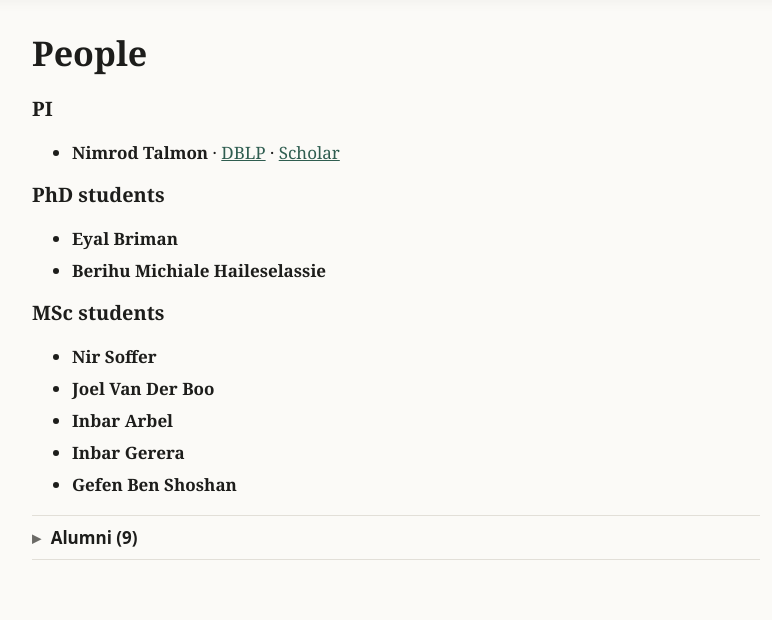
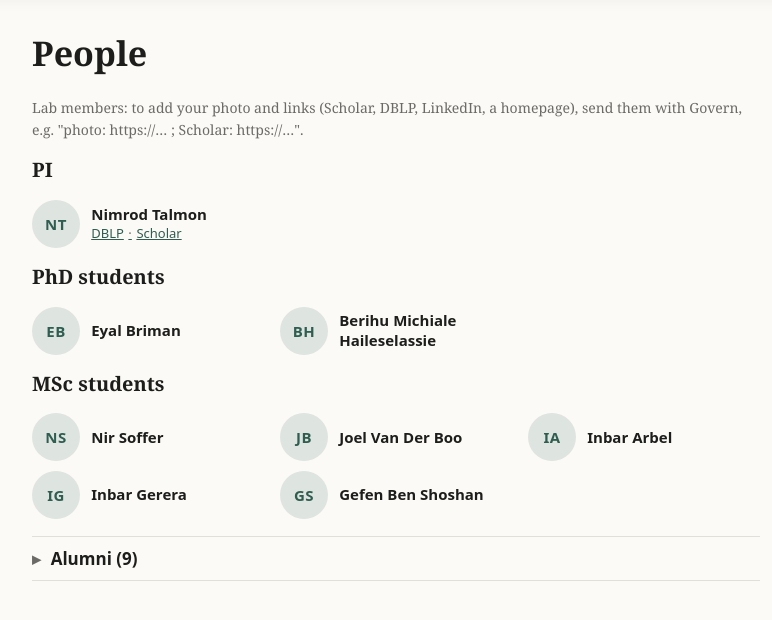
Before and after one commit to nimrodtalmon/BGULAB, a FastAPI app: page /people in a window 1280 px wide. Shown: the part 59-679 px from the top of the page, without its empty margins (244-1016 px from the left). Run offline with FastAPI, Linux system fonts and the light colour scheme.

Commit message:
round 6: #13 People: photos and links per member (sent via Govern)
Co-Authored-By: Claude Opus 5.5 <noreply@anthropic.com>
Claude-Session: https://claude.ai/code/session_01T3CF96pWiEVUTqUtpP8yA2

```diff
--- a/content/people.yaml
+++ b/content/people.yaml
@@ -1,5 +1,7 @@
 # People of the Digital Cooperation Lab (shown on /people, grouped by role).
 # Within a role, list order is seniority: earliest first; append new people.
+# Optional per person: photo (an image URL) and links (label: URL), sent by
+# each member via Govern.
 present:
   - name: Nimrod Talmon
     slug: nimrod-talmon
--- a/static/style.css
+++ b/static/style.css
@@ -124,7 +124,17 @@ section { margin-top: 2.5rem; }
   justify-self: start; background: var(--accent); color: var(--accent-fg);
   border: 0; border-radius: 4px; padding: .5rem 1.2rem; font: inherit; font-weight: 600; cursor: pointer;
 }
-.people li { margin-bottom: .3rem; }
+.people { list-style: none; padding: 0; display: grid; grid-template-columns: repeat(auto-fill, minmax(230px, 1fr)); gap: .6rem 1rem; }
+.person { display: flex; align-items: center; gap: .7rem; font-family: system-ui, sans-serif; font-size: 15px; line-height: 1.3; }
+.avatar { width: 48px; height: 48px; border-radius: 50%; object-fit: cover; flex: none; }
+.avatar.initials {
+  display: grid; place-items: center; font: 600 15px system-ui, sans-serif; letter-spacing: .03em;
+  color: var(--accent); background: color-mix(in srgb, var(--accent) 14%, var(--bg));
+}
+.person-links { display: block; font-size: 13px; }
+.person-links a + a::before { content: "·"; color: var(--muted); margin: 0 .35em; }
+.past li { margin-bottom: .2rem; }
+.small { font-size: 14px; }
 .people-group { margin: 1rem 0 .3rem; }
 details { border-top: 1px solid var(--line); padding: .4rem 0; }
 details:last-of-type { border-bottom: 1px solid var(--line); }
--- a/templates/people.html
+++ b/templates/people.html
@@ -1,12 +1,18 @@
 {% extends "base.html" %}
 {% block main %}
 <h1>People</h1>
+<p class="muted small">Lab members: to add your photo and links (Scholar, DBLP, LinkedIn, a homepage),
+send them with Govern, e.g. "photo: https://… ; Scholar: https://…".</p>
 {% for heading, group in people.present_groups %}
 <h3 class="people-group">{{ heading }}</h3>
 <ul class="people">
 {% for p in group %}
-  <li><strong>{{ p.name }}</strong>{% if heading == "Other" %} — {{ p.role }}{% endif %}
-    {% for label, url in (p.links or {}).items() %} · <a href="{{ url }}">{{ label }}</a>{% endfor %}
+  <li class="person">
+    {% if p.photo %}<img class="avatar" src="{{ p.photo }}" alt="" loading="lazy">
+    {% else %}<span class="avatar initials" aria-hidden="true">{{ p.name.split()[0][0] }}{{ p.name.split()[-1][0] }}</span>{% endif %}
+    <span><strong>{{ p.name }}</strong>{% if heading == "Other" %} — {{ p.role }}{% endif %}
+      {% if p.links %}<span class="person-links">{% for label, url in p.links.items() %}<a href="{{ url }}">{{ label }}</a>{% endfor %}</span>{% endif %}
+    </span>
   </li>
 {% endfor %}
 </ul>
@@ -16,7 +22,7 @@
 <summary>Alumni ({{ people.past | length }})</summary>
 {% for heading, group in people.past_groups %}
 <h4 class="people-group">{{ heading }}</h4>
-<ul class="people">
+<ul class="past">
 {% for p in group %}
   <li>{{ p.name }}{% if heading == "Other" %} — {{ p.role }}{% endif %}{% if p.now %} (now: {{ p.now }}){% endif %}</li>
 {% endfor %}
```
